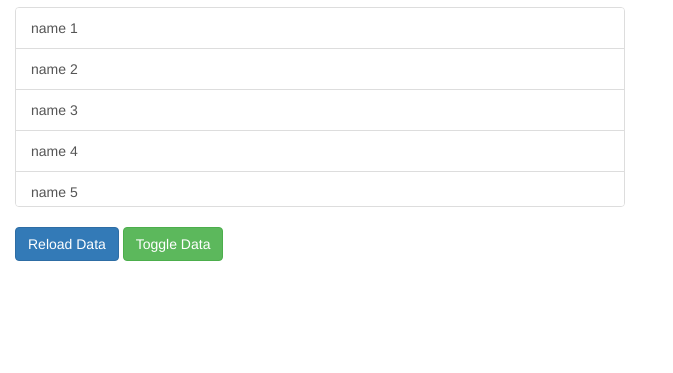
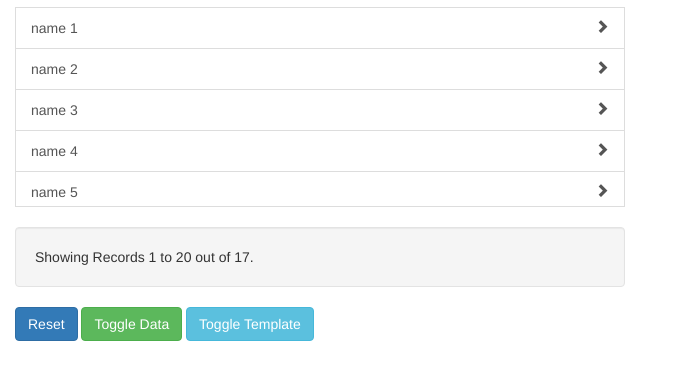
Before and after one commit to gitter-badger/jquery-itneverends, a website: page index.html in a window 1280 px wide. Shown: the part 63-436 px from the top of the page, without its empty margins (0-673 px from the left). Drawn offline with nearby package versions, Linux system fonts and the light colour scheme.

Commit message:
updated demo

```diff
--- a/index.html
+++ b/index.html
@@ -2,6 +2,7 @@
 <html>
 <head>
   <title>jQuery-itneverends</title>
+  <meta charset="utf-8">
   <link rel="stylesheet" href="bower_components/bootstrap/dist/css/bootstrap.css">
   <link rel="stylesheet" href="dist/jquery.itneverends.css">
   <link rel="stylesheet" href="css/site.css">
@@ -11,41 +12,65 @@
     <h1>Demo</h1>
     <div class="row">
       <div class="col-md-6">
-        <div class="list-group" id="myList">
-        </div>
-        <button class="btn btn-primary" id="reload">Reload Data</button>
-        <button class="btn btn-success" id="toggle">Toggle Data</button>
+        <div class="list-group" id="myList"></div>
+        <div class="well panel-info" id="info">&nbsp;</div>
+        <button class="btn btn-primary" id="reset">Reset</button>
+        <button class="btn btn-success" id="toggleData">Toggle Data</button>
+        <button class="btn btn-info" id="toggleTemplate">Toggle Template</button>
       </div>
+    </div>
   </div>
   <script id="itneverendsTemplate" type="text/x-template">
     {{ _.forEach(rows, function(row) { }}
-      <a class="list-group-item ">{{- row.name }}</a>
+    <a class="list-group-item ">{{- row.name }} <span class="glyphicon glyphicon-chevron-right pull-right"></span></a>
+    {{ }); }}
+  </script>
+  <script id="itneverendsTemplate2" type="text/x-template">
+    {{ _.forEach(rows, function(row) { }}
+    <a class="list-group-item ">{{- row.name }} <span class="badge">{{= Math.ceil(Math.random() * 10) }}</span></a>
     {{ }); }}
   </script>
   <script src="bower_components/jquery/dist/jquery.js"></script>
   <script src="bower_components/lodash/dist/lodash.js"></script>
   <script src="bower_components/bootstrap/dist/js/bootstrap.js"></script>
   <script src="src/itneverends.js"></script>
-  <script>
-  "use strict";
+  <script type="text/javascript">
   $(function () {
-    var $myList = $('#myList');
-    $myList.itneverends({
+    "use strict";
+    var $myList = $('#myList'),
+    $info = $('#info'),
+    url1 = 'test/test.json',
+    url2 = 'test/test2.json',
+    _infoTpl = _.template('Showing Records {{= (pageNumber - 1) * pageSize + 1 }} to ' +
+      '{{= (pageNumber - 1) * pageSize + pageSize}}' +
+      ' out of {{= total }}.'),
+    options = {
       loadOnInit: true,
       height: '200px',
-      url: 'test/test.json',
-      listTemplate: $('#itneverendsTemplate').html()
+      url: url1,
+      listTemplate: $('#itneverendsTemplate').html(),
+      loadingDoneFunc: function(data) {
+        if (typeof data === 'object') {
+          $info.html(_infoTpl(data));
+        } else {
+          $info.html('Error: ' + data);
+        }
+      }
+    };
+
+    $myList.itneverends(options);
+
+    $('#reset').on('click', function () {
+      $myList.itneverends('options', options);
     });
-    $('#reload').on('click', function () {
-      $myList.itneverends('reset');
+
+    $('#toggleData').on('click', function () {
+      var currentUrl = $myList.itneverends().data('itneverends').settings.url;
+      $myList.itneverends('options', {url: (currentUrl === url1 ? url2 : url1)});
     });
-    $('#toggle').on('click', function () {
-      var currentUrl = $myList.itneverends().data('itneverends').settings.url,
-      newUrl = 'test/test2.json';
-      if (currentUrl === newUrl) {
-        newUrl = 'test/test.json';
-      }
-      $myList.itneverends('options', {url: newUrl});
+
+    $('#toggleTemplate').on('click', function () {
+      $myList.itneverends('options', {listTemplate: $('#itneverendsTemplate2').html()});
     });
   });
   </script>
--- a/less/site.less
+++ b/less/site.less
@@ -1,5 +1,6 @@
 @import "../bower_components/bootstrap/less/variables.less";
 @import "../bower_components/bootstrap/less/mixins.less";
+@list-group-border-radius: 0;
 
 #myList {
   border: 1px solid @list-group-border;
--- a/src/itneverends.js
+++ b/src/itneverends.js
@@ -7,7 +7,7 @@
 * Licensed under the MIT license.
 */
 
-(function ($) {
+(function ($, _) {
   var pluginName = 'itneverends';
   // avoid JSP Tag collision
   _.templateSettings = {
@@ -20,7 +20,7 @@
     var defaults = {
       url: '',
       distance: 15,
-      delay: 200,
+      throttleDelay: 200,
       loadOnInit: true,
       height: 'auto',
       listTemplate: [
@@ -37,14 +37,14 @@
     updateInitiated = false,
     reqParams = {},
     $element = $(element),
-    $listTemplate;
+    _listTemplate;
 
     plugin.settings = {};
 
     plugin.init = function () {
       plugin.settings = $.extend({}, defaults, options);
 
-      $listTemplate = _.template(plugin.settings.listTemplate);
+      _listTemplate = _.template(plugin.settings.listTemplate);
       // arrange element
       $element.wrap('<div class="itneverends-container"></div>').addClass('itneverends').css({height: plugin.settings.height});
       $element.after(plugin.settings.loadingTemplate);
@@ -55,6 +55,7 @@
     };
 
     plugin.options = function (newoptions) {
+      var needsReset = false;
       if (typeof newoptions === 'object') {
         plugin.settings = $.extend({}, plugin.settings, newoptions);
         if (undefined !== newoptions.height) {
@@ -64,9 +65,14 @@
           $element.next().html(plugin.settings.loadingTemplate);
         }
         if (undefined !== newoptions.listTemplate) {
-          $listTemplate = _.template(plugin.settings.listTemplate);
+          _listTemplate = _.template(plugin.settings.listTemplate);
+          needsReset = true;
         }
         if (undefined !== newoptions.url) {
+          needsReset = true;
+        }
+
+        if (needsReset) {
           plugin.reset();
         }
       }
@@ -99,7 +105,7 @@
           url: plugin.settings.url
         }).done(function (data) {
           if (data) {
-            $el.append($listTemplate(data));
+            $el.append(_listTemplate(data));
             var hasmore = plugin.settings.hasMoreFunc(data, reqParams);
             updateInitiated = false;
             $loading.css({opacity: 0});
@@ -110,13 +116,14 @@
               $el.trigger('scroll');
             }
           }
-        }).fail(function (msg) {
+        }).fail(function (jqXHR, status, msg) {
           updateInitiated = false;
           $loading.css({opacity: 0});
+          plugin.settings.loadingDoneFunc(msg);
           $el.off('scroll', throttledScrollHandler);
         });
       }
-    }, plugin.settings.delay, {leading: false});
+    }, plugin.settings.throttleDelay, {leading: false});
 
     plugin.init();
   };
@@ -148,4 +155,4 @@
       }
     });
   };
-})(jQuery);
+})(jQuery, _);
--- a/test/itneverends_test.js
+++ b/test/itneverends_test.js
@@ -24,27 +24,28 @@
     setup: function() {
       this.elems = $('#qunit-fixture').children();
       this.url = 'test.json';
+      this.url2 = 'test2.json';
+      this.template = $('#itneverendsTemplate').html();
+      this.loadingDoneFunc = function() { /*console.log(data);*/ };
     }
   });
 
   test('is chainable', function() {
     expect(1);
     // Not a bad test to run on collection methods.
-    strictEqual(this.elems.itneverends({url: this.url}), this.elems, 'should be chainable');
-    var count = this.elems.children().length;
-    console.log(count);
+    strictEqual(this.elems.itneverends({url: this.url, loadingDoneFunc: this.loadingDoneFunc}), this.elems, 'should be chainable');
   });
 
   test('reload data', function() {
     expect(1);
-    var orig = this.elems;
+    var orig = this.elems.itneverends({url: this.url, loadingDoneFunc: this.loadingDoneFunc});
     strictEqual(this.elems.itneverends('reload'), orig, 'should be reloadable');
   });
 
   test('set options', function() {
     expect(2);
     var count = this.elems.children().length;
-    strictEqual(this.elems.itneverends('options', {url: 'test2.json'}).data('itneverends').settings.url, 'test2.json', 'does accept new url');
+    strictEqual(this.elems.itneverends('options', {url: this.url2}).data('itneverends').settings.url, 'test2.json', 'should accept new url');
     strictEqual(this.elems.children().length, count, 'Count:' + count);
   });
 
```
Also changed, not shown: test/itneverends.html (+5 -0 lines), css/site.css, dist/jquery.itneverends.js, dist/jquery.itneverends.min.js.
